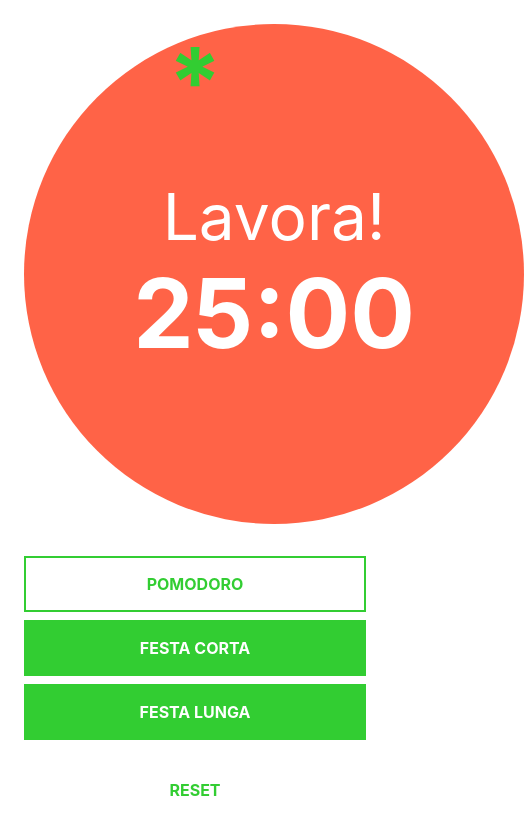
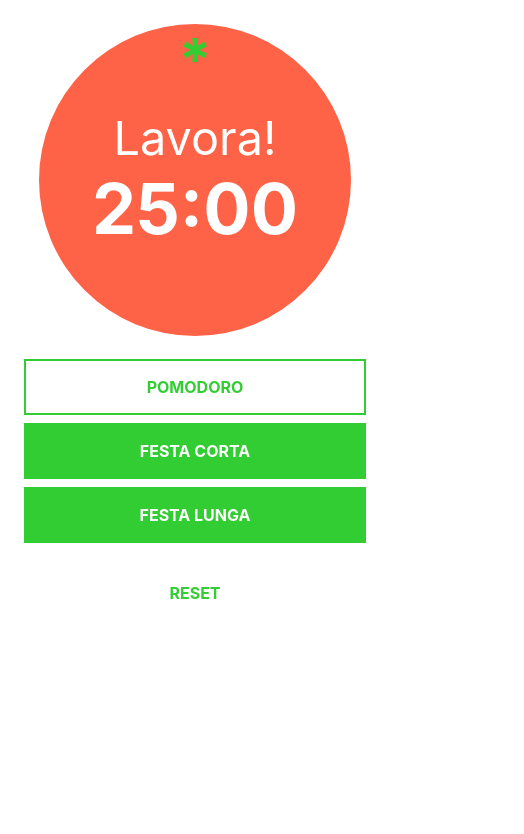
Before and after one commit to illourr/sveltomato, a Svelte app: page / in a window 390 px wide. Shown: the top 834 px of the page, 524 px wide, since content can reach past the window. Built offline with nearby package versions, Linux system fonts and the light colour scheme.

Commit message:
fix styling

```diff
--- a/src/App.svelte
+++ b/src/App.svelte
@@ -140,16 +140,6 @@
   }
 
   @media screen and (max-width: 550px) {
-    button.tomato {
-      font-size: 12vw;
-      width: 80vw;
-      height: 80vw;
-    }
-
-    .stem {
-      font-size: 15vw;
-    }
-
     .controls {
       flex-direction: column;
     }
--- a/src/Pomodoro.svelte
+++ b/src/Pomodoro.svelte
@@ -56,4 +56,16 @@
     left: 50%;
     transform: translateX(-50%);
   }
+
+  @media screen and (max-width: 550px) {
+    button.tomato {
+      font-size: 12vw;
+      width: 80vw;
+      height: 80vw;
+    }
+
+    .stem {
+      font-size: 15vw;
+    }
+  }
 </style>
```
